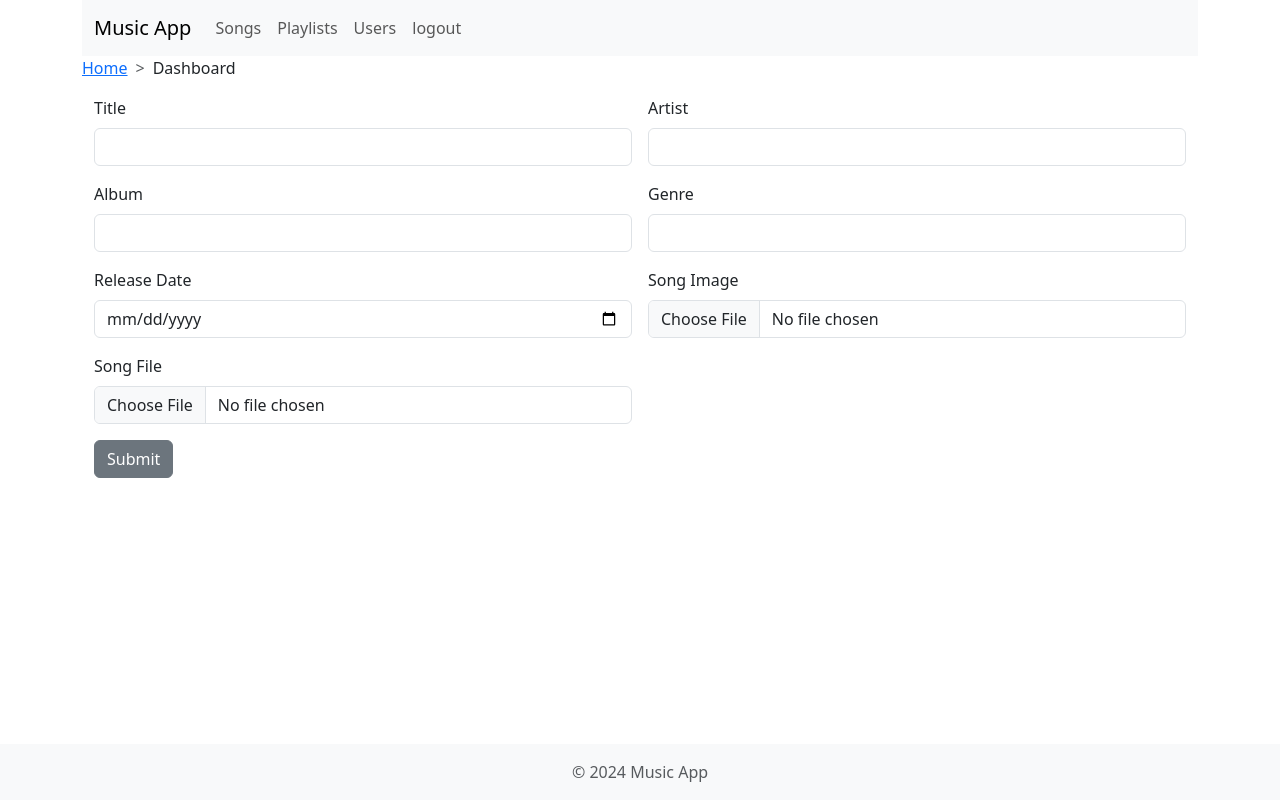
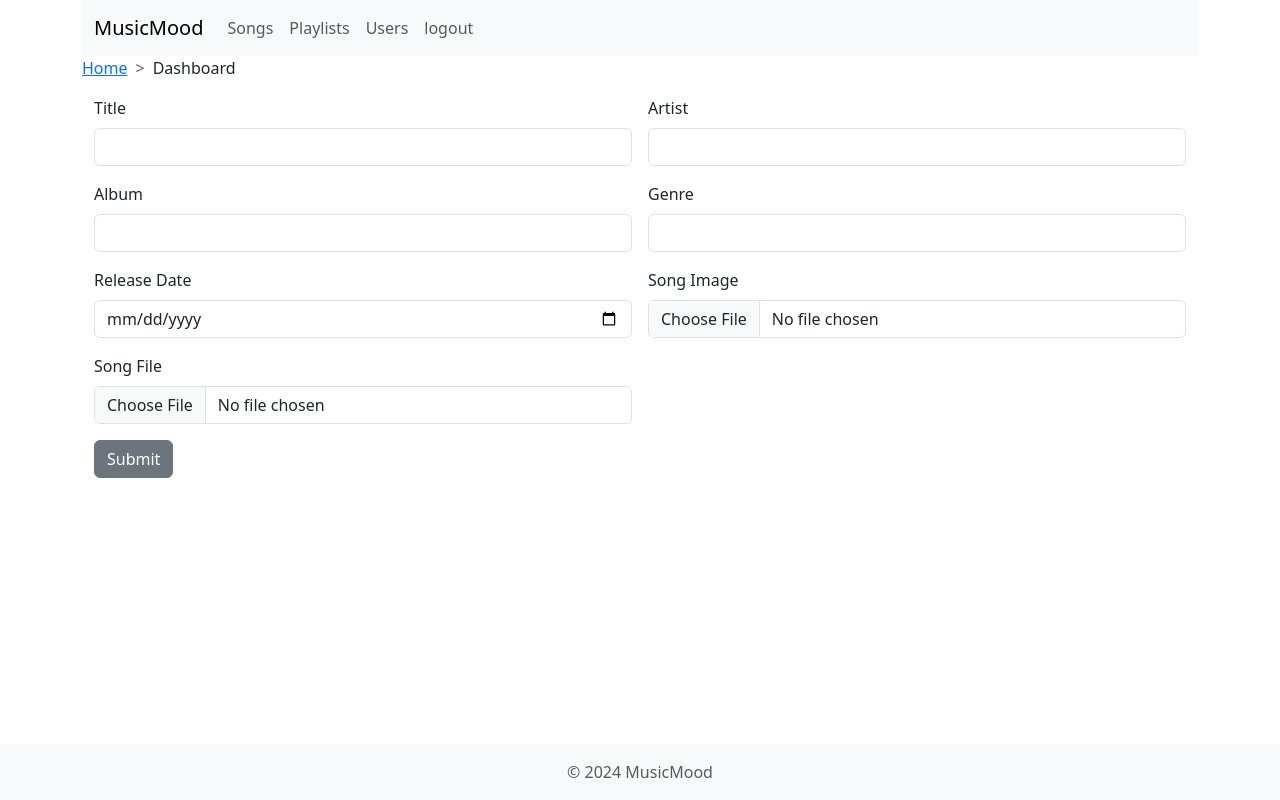
Before and after one commit to Calebkech/musicmood, a Flask app: page /song/add_songs in a window 1280 px wide. Run offline with Flask 3, Linux system fonts and the light colour scheme; the visitor is signed in with stand-in values (Sample User, id 1); some libraries are stand-ins or nearby versions.

Commit message:
update base html file

```diff
--- a/app/templates/base.html
+++ b/app/templates/base.html
@@ -3,14 +3,14 @@
 <head>
     <meta charset="utf-8">
     <meta name="viewport" content="width=device-width, initial-scale=1">
-    <title>Music App</title>
+    <title>MusicMood</title>
     <link href="https://cdn.jsdelivr.net/npm/bootstrap@5.3.3/dist/css/bootstrap.min.css" rel="stylesheet" integrity="sha384-QWTKZyjpPEjISv5WaRU9OFeRpok6YctnYmDr5pNlyT2bRjXh0JMhjY6hW+ALEwIH" crossorigin="anonymous">
 </head>
 <body>
 <div class="container">
     <nav class="navbar navbar-expand-lg navbar-light bg-light">
         <div class="container-fluid">
-            <a class="navbar-brand" href="/">Music App</a>
+            <a class="navbar-brand" href="/">MusicMood</a>
             <button class="navbar-toggler" type="button" data-bs-toggle="collapse" data-bs-target="#navbarNav"
                     aria-controls="navbarNav" aria-expanded="false" aria-label="Toggle navigation">
                 <span class="navbar-toggler-icon"></span>
@@ -70,7 +70,7 @@
 
   <footer class="footer mt-auto py-3 bg-light fixed-bottom">
       <div class="container text-center">
-          <span class="text-muted">© 2024 Music App</span>
+          <span class="text-muted">© 2024 MusicMood</span>
       </div>
   </footer>
 </div>
```
